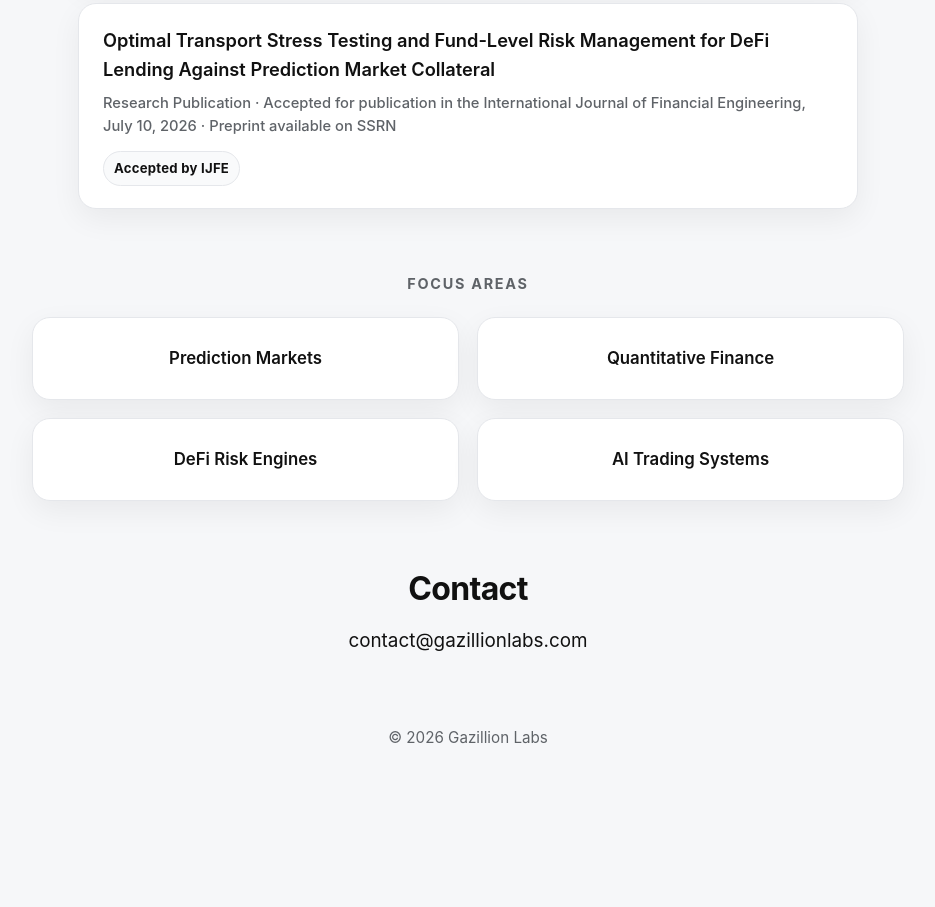
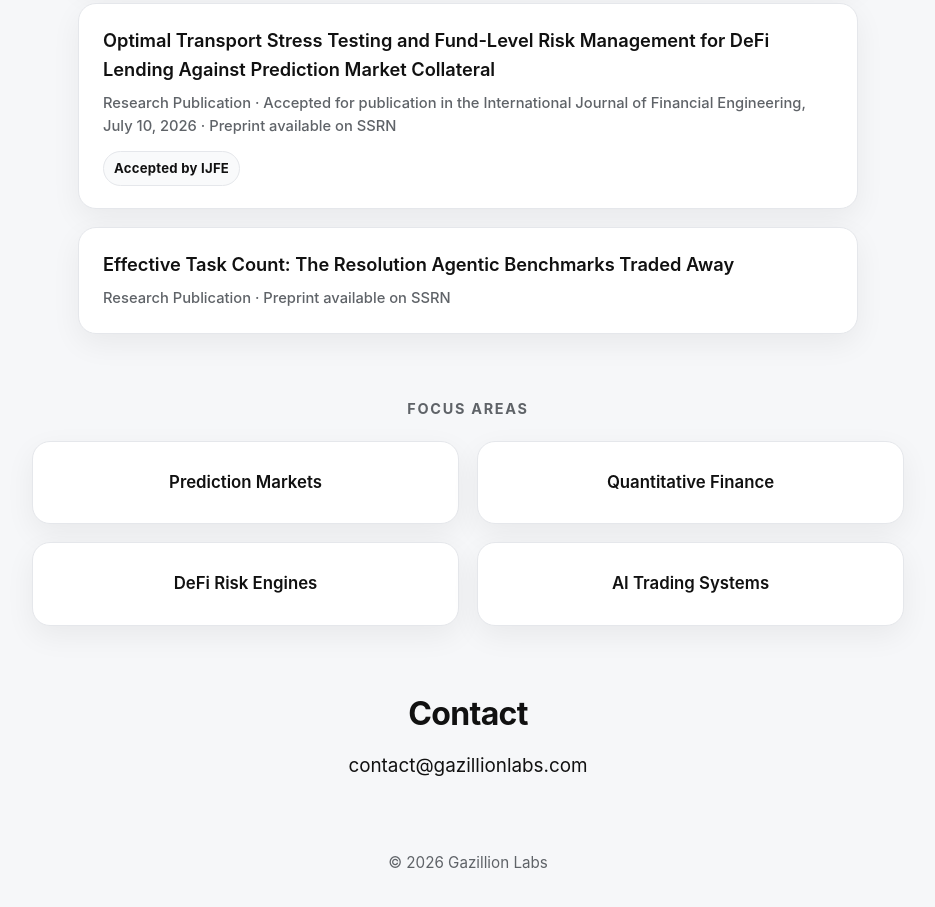
Before and after one commit to gazillionlabs/gazillionlabs.github.io, a plain HTML site: page index.html in a window 1280 px wide. Shown: the part 684-1591 px from the top of the page, without its empty margins (172-1107 px from the left). Before the commit the page ends 1506 px from the top, so only its background shows below. Drawn offline with Linux system fonts and the light colour scheme.

Commit message:
Update index.html

```diff
--- a/index.html
+++ b/index.html
@@ -228,6 +228,11 @@
           <span class="research-meta">Research Publication · Accepted for publication in the International Journal of Financial Engineering, July 10, 2026 · Preprint available on SSRN</span>
           <span class="research-status">Accepted by IJFE</span>
         </a>
+
+        <a class="research-link" href="https://papers.ssrn.com/sol3/papers.cfm?abstract_id=7154080" target="_blank" rel="noopener noreferrer" aria-label="Effective Task Count: The Resolution Agentic Benchmarks Traded Away">
+          Effective Task Count: The Resolution Agentic Benchmarks Traded Away
+          <span class="research-meta">Research Publication · Preprint available on SSRN</span>
+        </a>
       </div>
     </section>
 
```
